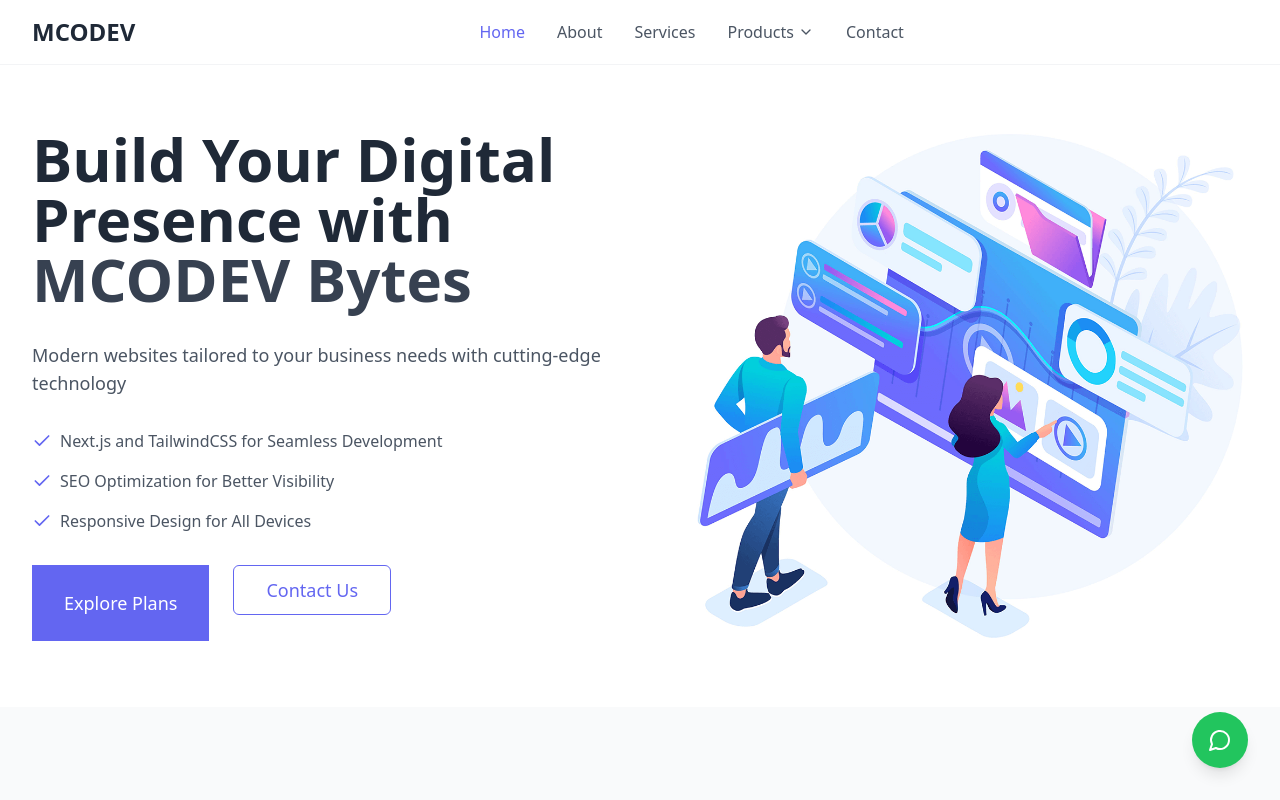
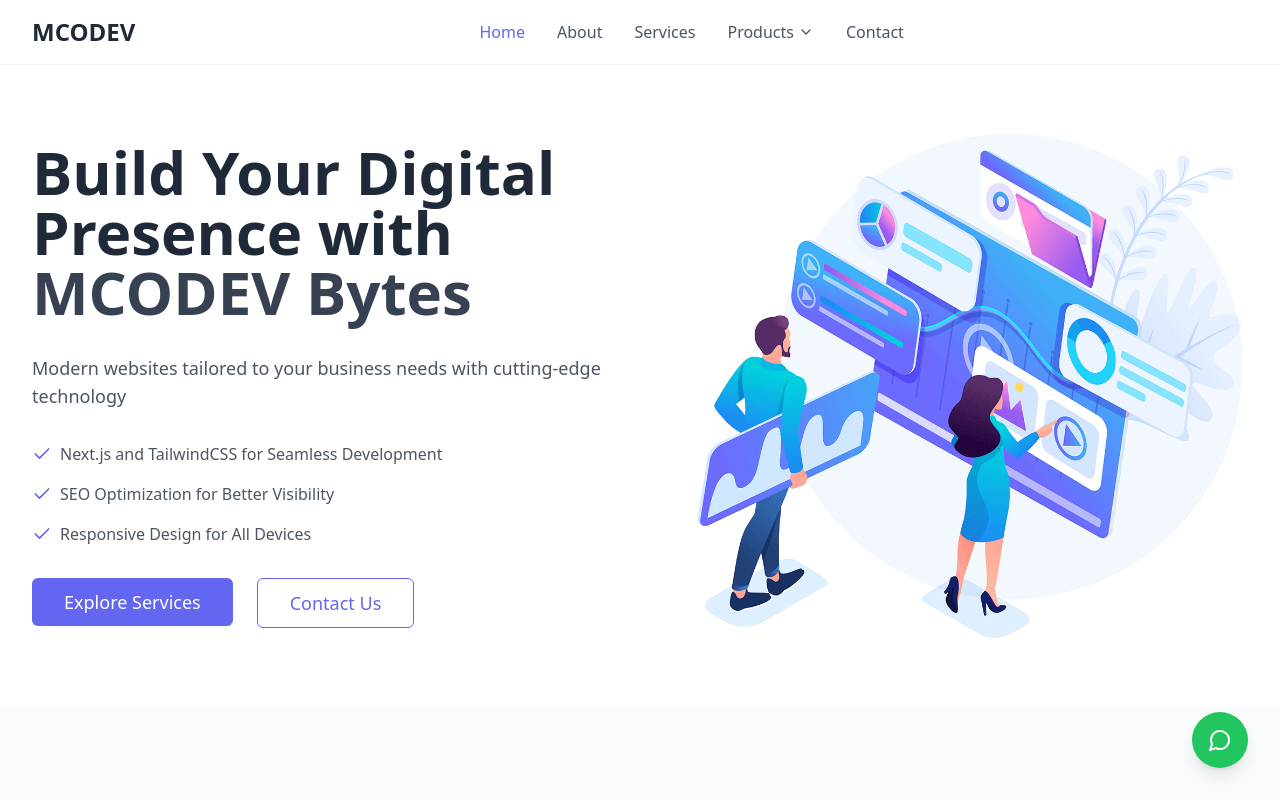
Before and after one commit to mohamed-arshad-ch/mcodev-new-lp, a React (Vite) app: page / in a window 1280 px wide. Shown: the top 800 px of the page. Built offline with nearby package versions, Linux system fonts and the light colour scheme.

Commit message:
hero buuton click update

```diff
--- a/src/components/Hero.tsx
+++ b/src/components/Hero.tsx
@@ -32,12 +32,13 @@ const Hero = () => {
               ))}
             </ul>
             <div className="flex flex-col sm:flex-row gap-4 sm:gap-6">
-              <a
-                href="#about"
+             <a href="#services">
+             <Button
                 className="bg-primary hover:bg-primary-hover text-white px-6 py-2 sm:px-8 sm:py-6 text-base sm:text-lg transition-all duration-200 w-full sm:w-auto"
               >
-                Explore Plans
-              </a>
+                Explore Services
+              </Button>
+             </a>
               <Button
                 variant="outline"
                 onClick={handleWhatsAppClick}
--- a/src/components/OurServices.tsx
+++ b/src/components/OurServices.tsx
@@ -14,7 +14,7 @@ import { Link } from "react-router-dom";
 
 const OurServices = () => {
   return (
-    <section className="py-24 bg-white">
+    <section id="services" className="py-24 bg-white">
       <div className="max-w-7xl mx-auto px-4 sm:px-6 lg:px-8">
         <div className="text-center space-y-4 mb-16">
           <h2 className="text-4xl font-bold text-[#494D7C]">Our Services</h2>
```
